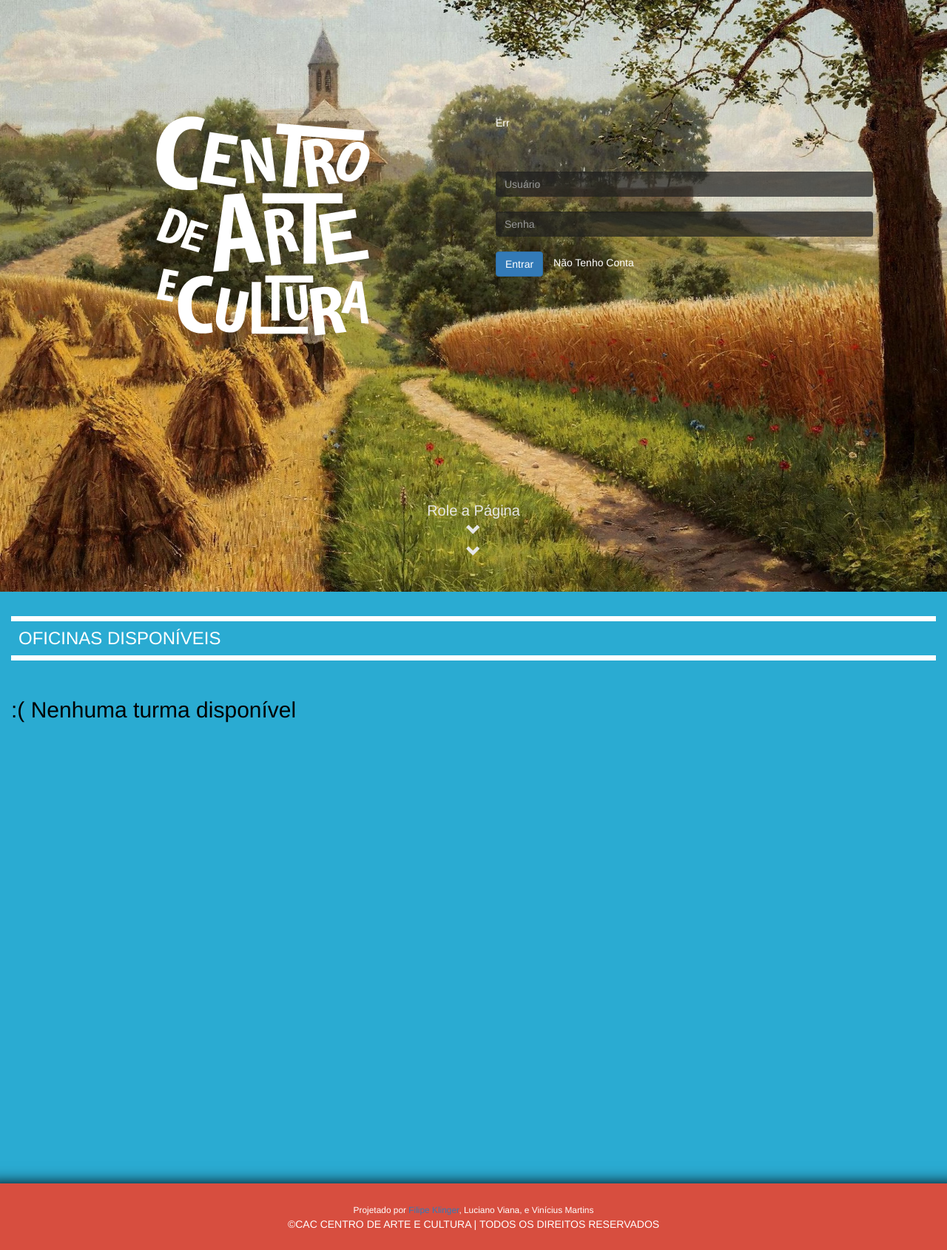
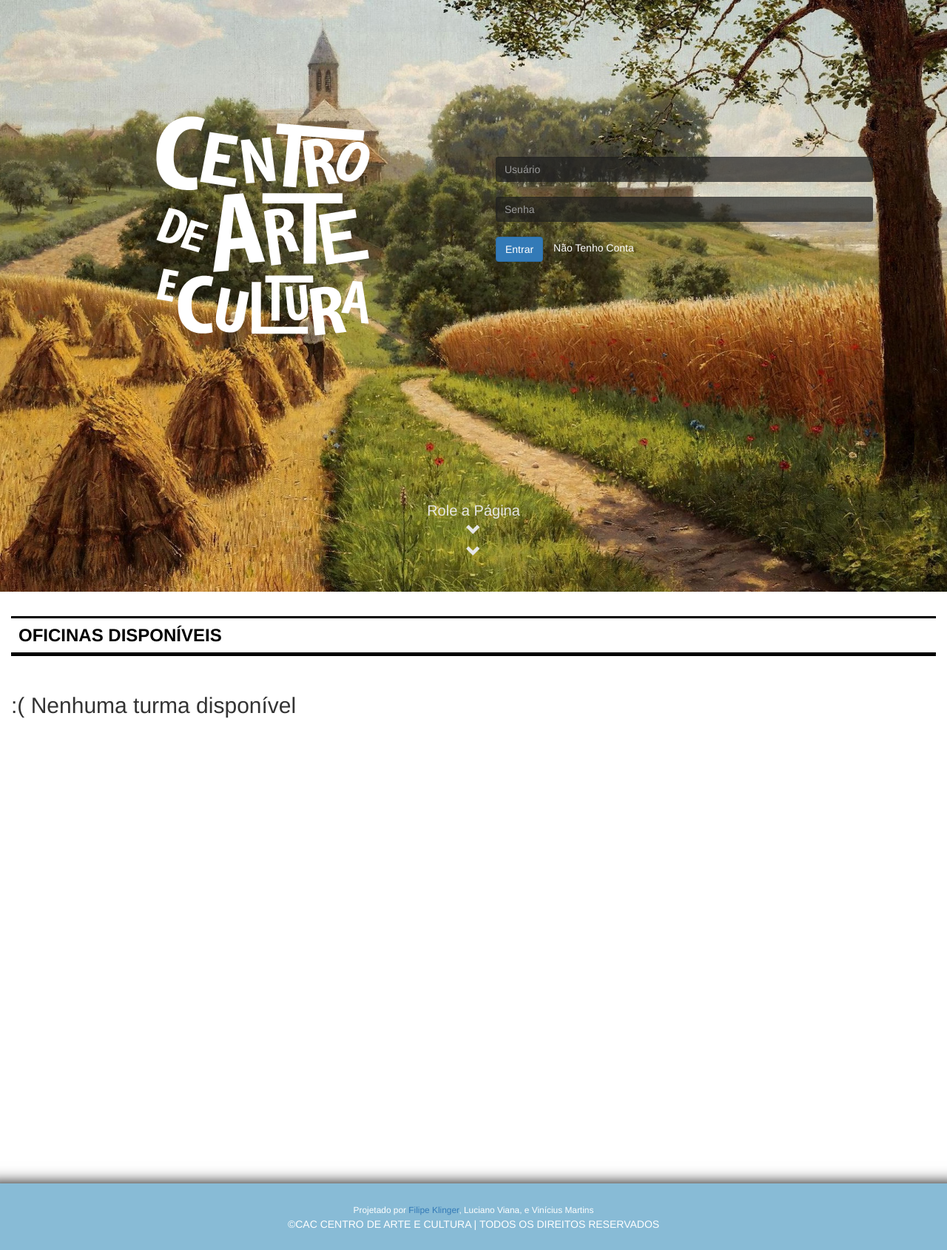
Before and after one commit to filipeklinger/sistemaCac, a PHP site: page / in a window 1280 px wide. Shown: the whole page at 74% size. Run offline with PHP 8.4, Linux system fonts and the light colour scheme; data that the repository does not hold is empty.

Commit message:
Correção de mensagens de erro

```diff
--- a/css/cssPersonalizado.css
+++ b/css/cssPersonalizado.css
@@ -207,14 +207,13 @@ body {
 /*TODO: código repetido, otimizar*/
 .lista {
     /*background-color: #ffc987;*/
-    background-color: #2aabd2;
-    color: black;
+    background-color: #fff;
     height: auto;
     min-height: 100%;
 }
 #titulo-lista{
-    border-top: 7.5px solid white;
-    border-bottom: 7.5px solid white;
+    border-top: 3px solid #000;
+    border-bottom: 5px solid #000;
     padding: 10px;
 }
 .lista .container-fluid {
@@ -224,13 +223,14 @@ body {
 }
 
 .lista .container-fluid h3{
-    color: white;
+    color: #000;
+    font-weight: bold;
 }
 
 .lista .media{
-    color: #f7f7f7;
+    color: #000;
     /*background-color: #2aabd2;*/
-    border-bottom: 4px solid white;
+    border-bottom: 4px solid #000;
     border-left: 4px solid transparent; /*não a forma mais elegante de resolver o problema, mas resolve*/
     padding-left: 3%;
     padding-top: 1.5%;
@@ -262,7 +262,7 @@ body {
 
 /*Login: Rodapé principal com dados e informações para contato*/
 .MainFooter{
-    background-color: #d74e3f;
+    background-color: #88bbd6;
     color: white;
     padding: 25px;
     box-shadow: 0px 20px 20px 20px #000000;
--- a/js/jsonParser.js
+++ b/js/jsonParser.js
@@ -97,15 +97,19 @@ function getNVacesso(nv){
 function getMsgs() {
     var aviso = $('#avisos');
     var msg = JSON.parse(mensagem);
+
     switch (msg.tipo){
         case "erro":
             aviso.append(msg.desc);
+            aviso.addClass("alert alert-danger");
             break;
         case "sucesso":
             aviso.append(msg.desc);
+            aviso.addClass("alert alert-success");
             break;
         default:
-            aviso.append("Err");
+            //aviso.append("Err");
+            aviso.removeAttr("class");
     }
 }
 
--- a/view/login.html
+++ b/view/login.html
@@ -6,10 +6,12 @@
             <div class="panel-body">
 
                 <!--TODO: TERMINAR DE PROGRAMAR QUADRO DE AVISOS-->
-                <p id="avisos"></p>
+
 
                 <form id="form" action="control/main.php?req=login" method="POST">
-                    <div id="alertsArea"></div>
+                    <div>
+                        <p id="avisos" class=""></p>
+                    </div>
                     <input id="user" type="text" name="login" class="form-control" placeholder="Usuário"
                            autocomplete="off">
                     <br>
@@ -82,7 +84,7 @@
                     objJson[i].vagas+'</span>'+
                     '<span>vagas</span></div>'+
                     '<div class="media-body">'+
-                    '<h4 class="media-heading">' + objJson[i].oficina + ' - '+ objJson[i].inicio +'</h4><span><< Dias da Semana Aqui >></span>'+
+                    '<h4 class="media-heading">' + objJson[i].oficina + ' - '+ objJson[i].inicio +'</h4><span>'+aux+'</span>'+
                     '<p>Professor: ' + objJson[i].professor + '</p>'+
                     '<p>Local: '+ objJson[i].predio + ',  ' + objJson[i].sala + '</p>'+
                     '</div>'+
```
